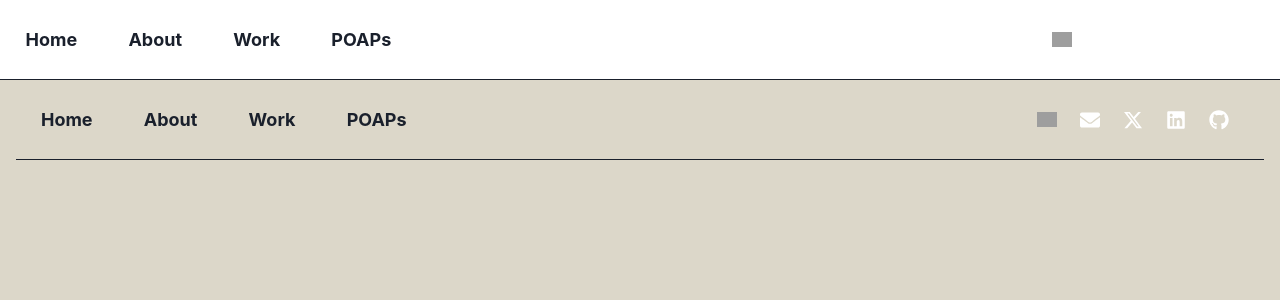
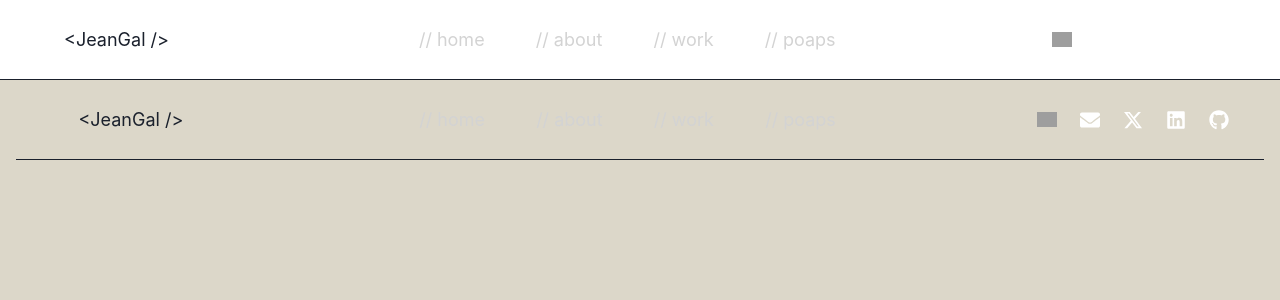
Before and after one commit to Mariussgal/marius_portfolio_website, a Next.js app: page /layout in a window 1280 px wide. Shown: the top 300 px of the page. Built offline with nearby package versions, Linux system fonts and the light colour scheme; grey boxes are pictures that could not be loaded.

Commit message:
styling of header, part 1

```diff
--- a/components/Header.tsx
+++ b/components/Header.tsx
@@ -1,26 +1,31 @@
-import { Flex, HStack, Spacer, Box, Link } from "@chakra-ui/react";
+import { Flex, HStack, Box, Link, Text } from "@chakra-ui/react";
 import Medias from './Medias';
+import { useState } from 'react';
 
 export default function Header() {
-    const siteTitle = "Home"
+    const [hoveredLink, setHoveredLink] = useState<string | null>(null);
 
     return (
-        <Flex h="10vh" borderBottom="1px">
-            <HStack spacing="4vw" w="30%" ml="2%">
-                <Box>
-                    <Link href="/" fontSize="lg" fontWeight="bold">{siteTitle}</Link>
-                </Box>
-                <Box>
-                    <Link href="/about" fontSize="lg" fontWeight="bold">About</Link>
-                </Box>
-                <Box>
-                    <Link href="/projects" fontSize="lg" fontWeight="bold">Work</Link>
-                </Box>
-                <Box>
-                    <Link href="/poaps" fontSize="lg" fontWeight="bold">POAPs</Link>
-                </Box>
-            </HStack>
-            <Spacer />
+        <Flex h="10vh" borderBottom="1px" justifyContent="space-between">
+            <Box display="flex" alignItems="center" width="25%">
+                <Text fontSize="lg" ml='20%'>{"<JeanGal />"}</Text>
+            </Box>
+            <Flex justifyContent="center">
+                <HStack spacing="4vw" >
+                    <Box onMouseEnter={() => setHoveredLink('home')} onMouseLeave={() => setHoveredLink(null)}>
+                        <Link href="/" fontSize="lg" color={hoveredLink === 'home' ? 'white' : 'lightgray'} _hover={{ textDecoration: 'none' }}>// home</Link>
+                    </Box>
+                    <Box onMouseEnter={() => setHoveredLink('about')} onMouseLeave={() => setHoveredLink(null)}>
+                        <Link href="/about" fontSize="lg" color={hoveredLink === 'about' ? 'white' : 'lightgray'} _hover={{ textDecoration: 'none' }}>//  about</Link>
+                    </Box>
+                    <Box onMouseEnter={() => setHoveredLink('work')} onMouseLeave={() => setHoveredLink(null)}>
+                        <Link href="/projects" fontSize="lg" color={hoveredLink === 'work' ? 'white' : 'lightgray'} _hover={{ textDecoration: 'none' }}>//  work</Link>
+                    </Box>
+                    <Box onMouseEnter={() => setHoveredLink('poaps')} onMouseLeave={() => setHoveredLink(null)}>
+                        <Link href="/poaps" fontSize="lg" color={hoveredLink === 'poaps' ? 'white' : 'lightgray'} _hover={{ textDecoration: 'none' }}>//  poaps</Link>
+                    </Box>
+                </HStack>
+            </Flex>
             <Medias />
         </Flex>
     );
```
